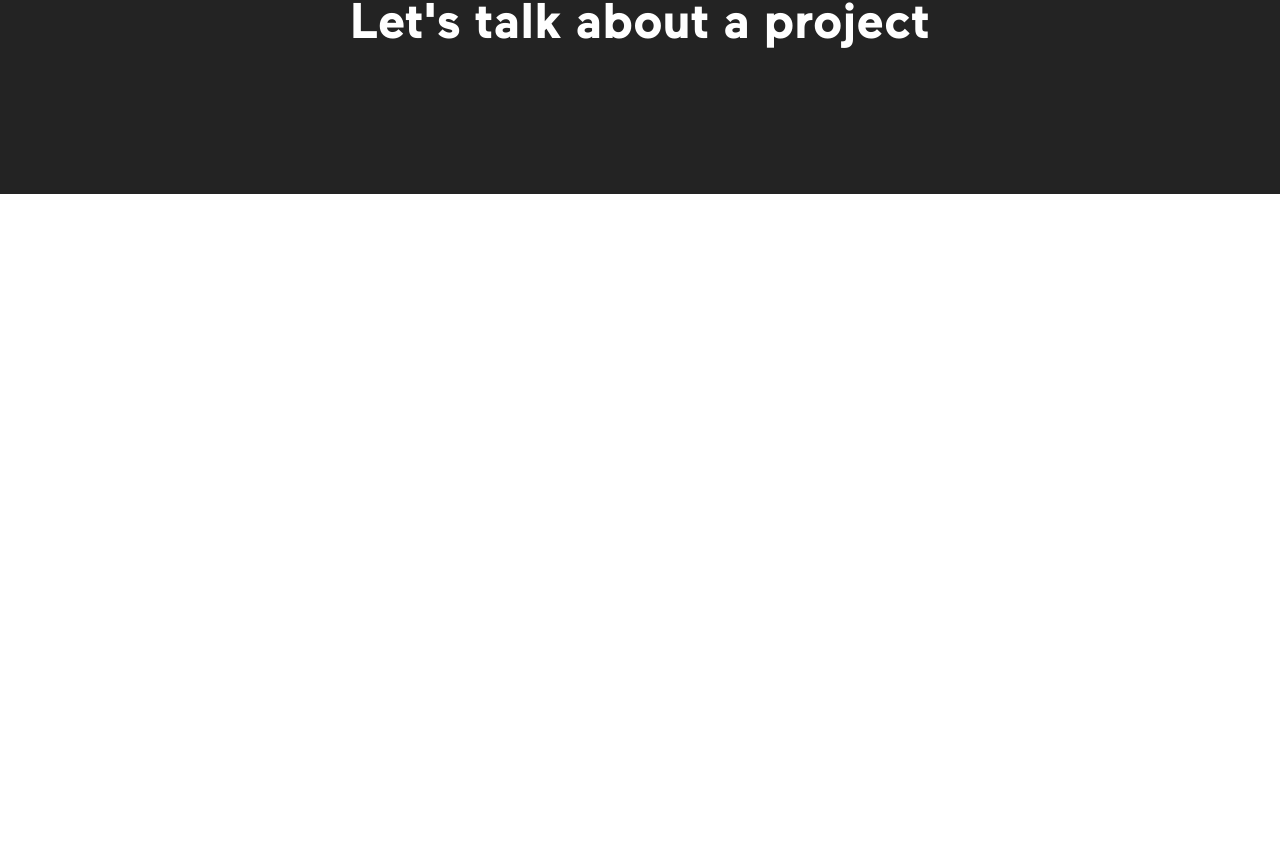
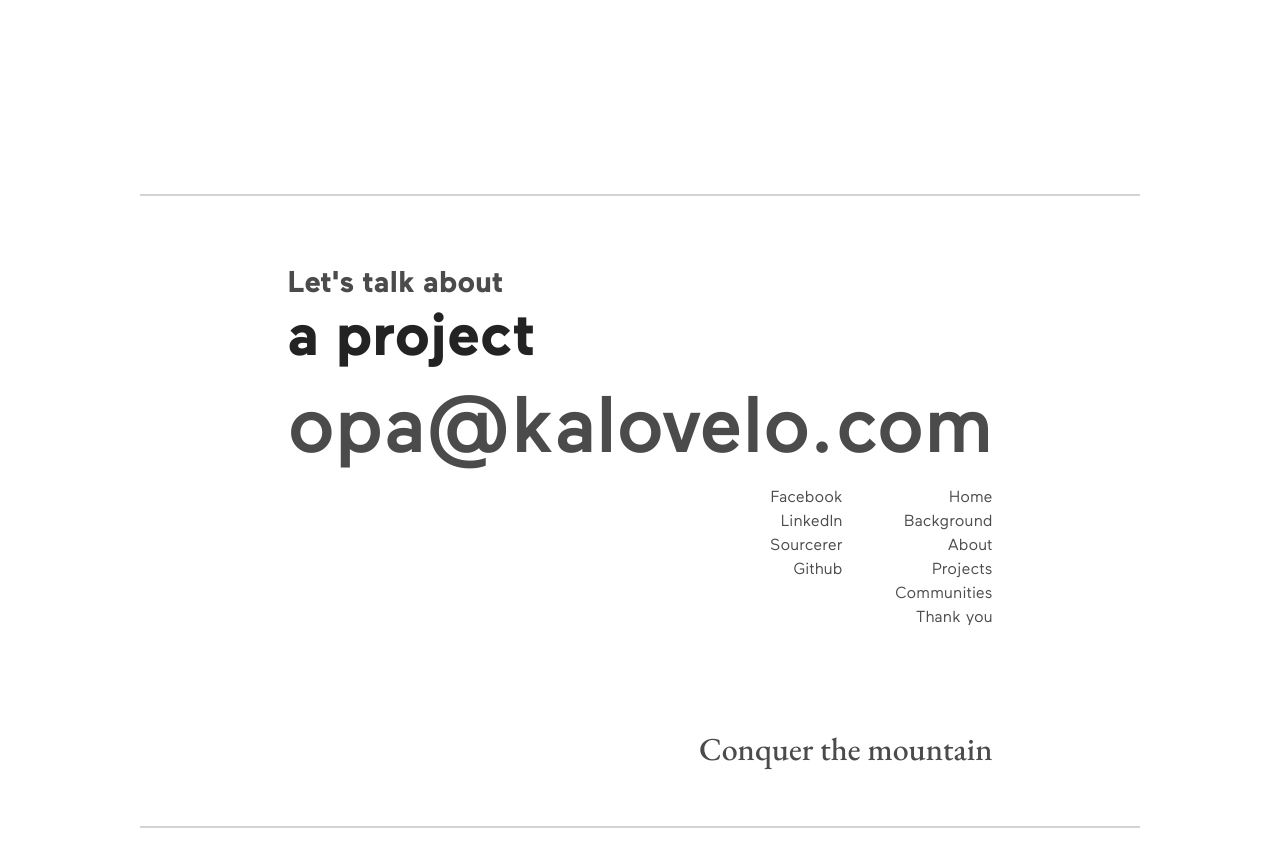
Before and after one commit to Kalovelo/feels-like-home, a React (Create React App) app: page / in a window 1280 px wide. Shown: the part 1240-2106 px from the top of the page. Before the commit the page ends 1434 px from the top, so only its background shows below. Built offline with nearby package versions, Linux system fonts and the light colour scheme.

Commit message:
feat(footer):setup styling

```diff
--- a/src/Components/Pages/Footer.jsx
+++ b/src/Components/Pages/Footer.jsx
@@ -1,104 +1,129 @@
-import React from 'react';
-import { FontAwesomeIcon } from '@fortawesome/react-fontawesome';
-import { faFacebookF, faInstagram, faLinkedinIn, faGithub } from '@fortawesome/free-brands-svg-icons';
-import { faEnvelopeOpenText } from '@fortawesome/free-solid-svg-icons';
-import { Component } from 'react';
-import { NavLink } from 'react-router-dom';
-
-
+import React from "react";
+import { Component } from "react";
+import { NavLink } from "react-router-dom";
 
 class Footer extends Component {
   constructor() {
     super();
     this.state = { finished: false };
-
   }
 
   finishedHover = () => {
     this.setState(prevState => ({ finished: !prevState.finished }));
-    }
-
-
-
+  };
 
   render() {
-
     var menu = [
       {
-                'link' : '/',
-                'title' : 'Home'
-            }
-            ,
-            {
-                'link' : '/background',
-                'title' : 'Background'
+        link: "/",
+        title: "Home"
       },
       {
-                'link' : '/about',
-                'title' : 'About'
+        link: "/background",
+        title: "Background"
       },
       {
-                'link' : '/thankYou',
-                'title' : 'Thank you'
+        link: "/about",
+        title: "About"
+      },
+      {
+        link: "/projects",
+        title: "Projects"
+      },
+      {
+        link: "/communities",
+        title: "Communities"
+      },
+
+      {
+        link: "/thankYou",
+        title: "Thank you"
       }
-        ]
+    ];
 
     var social = [
       {
-                'link' : 'https://www.facebook.com/kalovelo',
-                'icon' : faFacebookF
+        link: "https://www.facebook.com/kalovelo",
+        title: "Facebook"
       },
       {
-                'link' : 'https://www.instagram.com/unscxrred/',
-                'icon' : faInstagram
+        link: "https://linkedin.com/in/apostolos-kalovelonis-0b886116a",
+        title: "LinkedIn"
       },
       {
-                'link' : 'mailto:apostoloskalovelonis@ieee.org',
-                'icon' : faEnvelopeOpenText
+        link: "https://sourcerer.io/kalovelo",
+        title: "Sourcerer"
       },
       {
-                'link' : 'https://github.com/ApostolosKalovelo',
-                'icon' : faGithub
-            },
-            {
-                'link' : 'https://linkedin.com/in/apostolos-kalovelonis-0b886116a',
-                'icon' : faLinkedinIn
+        link: "https://github.com/ApostolosKalovelo",
+        title: "Github"
       }
-        ]
-        return (
-            <div className="footer" >
+    ];
+    return <div className="footer">
+        <div className="footer__divider" />
 
+        <div className="footer__wrapper">
           <div className="footer__CTA-wrapper">
-                    <h3 className="footer__CTA-title"> Let's talk about a project </h3>
+            <h3 className="footer__CTA-title">
+              Let's talk about
+              <span className="footer__CTA-concept"> a project</span>
+            </h3>
+            <h3 className="footer__CTA"> opa@kalovelo.com</h3>
           </div>
 
-{/*
-                <div >
-                    <div >
-                        <ul onClick={() => { window.scrollTo(1, 1); }}>
-                            {menu.map((menuLink,i)=><li><NavLink to={menuLink.link}>{menuLink.title}</NavLink></li>)}
+          <div className="footer__socialMedia-wrapper">
+
+              <div>
+                <ul
+                  onClick={() => {
+                    window.scrollTo(1, 1);
+                  }}
+                >
+                  {menu.map((menuLink, i) => (
+                    <li>
+                      <NavLink to={menuLink.link}>{menuLink.title}</NavLink>
+                    </li>
+                  ))}
                 </ul>
               </div>
-                </div> */}
-{/*
-                <div className="footer__title-wrapper">
-                        <h2 className="footer__quote" onMouseEnter={this.finishedHover} onMouseLeave={this.finishedHover}>{this.state.finished ? <span className='fade-in'>even if you're Sisyphus.</span> : <span className='puff-in-center'>Conquer the mountain </span>}</h2>
-                </div> */}
 
-
-                {/* <div >
             <div>
               <ul>
-                            {social.map((smedia,i)=><li><a rel="noopener noreferrer" target="_blank" href={smedia.link}><FontAwesomeIcon icon={smedia.icon}/></a></li>)}
+                {social.map((smedia, i) => (
+                  <li>
+                    <a
+                      rel="noopener noreferrer"
+                      className="footer__socialMedia"
+                      key={i}
+                      target="_blank"
+                      href={smedia.link}
+                    >
+                      {smedia.title}
+                    </a>
+                  </li>
+                ))}
               </ul>
             </div>
-                </div> */}
 
           </div>
-        )
+
+          <h2
+            className="footer__quote"
+            onMouseEnter={this.finishedHover}
+            onMouseLeave={this.finishedHover}
+          >
+            {this.state.finished ? (
+              <span className="fade-in">even if you're Sisyphus.</span>
+            ) : (
+              <span className="puff-in-center">Conquer the mountain </span>
+            )}
+          </h2>
+        </div>
+
+        <div className="footer__divider" />
+
+        </div>
   }
-
-
 }
 
 export default Footer;
--- a/src/Components/Pages/about.jsx
+++ b/src/Components/Pages/about.jsx
@@ -150,17 +150,6 @@ class About extends Component {
             </Col>
           </Col>
         </Row>
-
-        <Row className="aboutRow">
-          <Col className="mountainCol" md={{ span: 5, offset: 4 }}>
-            <h1 className="boxTitle mountain">Conquer the Mountain </h1>
-            <h4 className="boxTitle sisiphus">
-              <i>even if you're Sisiphus.</i>
-            </h4>
-          </Col>
-        </Row>
-
-        {window.innerWidth <= 768 ? "" : <this.state.showIllu />}
       </Container>
     );
   }
--- a/src/styles/global/colors.scss
+++ b/src/styles/global/colors.scss
@@ -3,3 +3,4 @@ $color__blackTotal : #000;
 $color__black : #232323;
 $color__blackPale : #4b4b4b;
 $color__grey : #737373;
+$color__greyPale : #D3D3D3;
--- a/src/styles/layout/footer.scss
+++ b/src/styles/layout/footer.scss
@@ -1,24 +1,75 @@
-.footer{
-    background:$color__black;
+.footer {
+    margin:$desktop-large-paddings;
     display: flex;
-    min-height:200px;
-    justify-content: space-evenly;
-    color:white;
+  min-height: 800px;
+  color: $color__blackPale;
+  flex-direction: column;
+  align-items: center;
 
-    &__title-wrapper{
+  &__divider {
+    margin:50px 0;
+    width: 1000px;
+    height: 2px;
+    background: $color__greyPale;
+  }
+
+  &__wrapper {
+    justify-content: space-between;
+    display: flex;
+    flex-direction: column;
+
+  }
+  ul {
+    list-style-type: none;
+    font-family: $maax;
+    width:150px;
+    margin:0;
+    padding: 0;
+
+    a {
+      color: $color__blackPale;
+      &:hover {
+        color: #bfab5c;
+        text-decoration: none;
+      }
     }
+  }
 
-    &__CTA-wrapper{
+  &__title-wrapper {
+  }
 
-    }
+  &__CTA-wrapper {
+  }
 
-    &__CTA-title{
-        font-weight:700;
-        font-size:50px;
-    }
+  &__socialMedia-wrapper{
+      display: flex;
+      flex-direction: row-reverse;
+      text-align: right;
+  }
 
-    &__quote{
-        font-family:$maax;
-        font-weight: 900;
-    }
+  &__CTA-title {
+    margin-top: 20px;
+    font-weight: 700;
+    font-size: 30px;
+  }
+
+  &__CTA-concept {
+    display: block;
+    font-size: 60px;
+    color: $color__black;
+  }
+
+  &__CTA {
+    font-weight: 500;
+    font-size: 80px;
+  }
+
+  &__quote {
+    margin-top:100px;
+    font-family: $garamond;
+    font-weight: 100;
+    text-align: right;
+    display: block;
+
+  }
 }
--- a/src/styles/layout/layout.scss
+++ b/src/styles/layout/layout.scss
@@ -1,4 +1,4 @@
-$desktop-large-paddings:150px 100px;
+$desktop-large-paddings:150px 200px;
 $desktop-paddings:100px 50px;
 
 $mobile-paddings:100px 10px;
```
Lines whose indentation alone changed are shown as unchanged.
